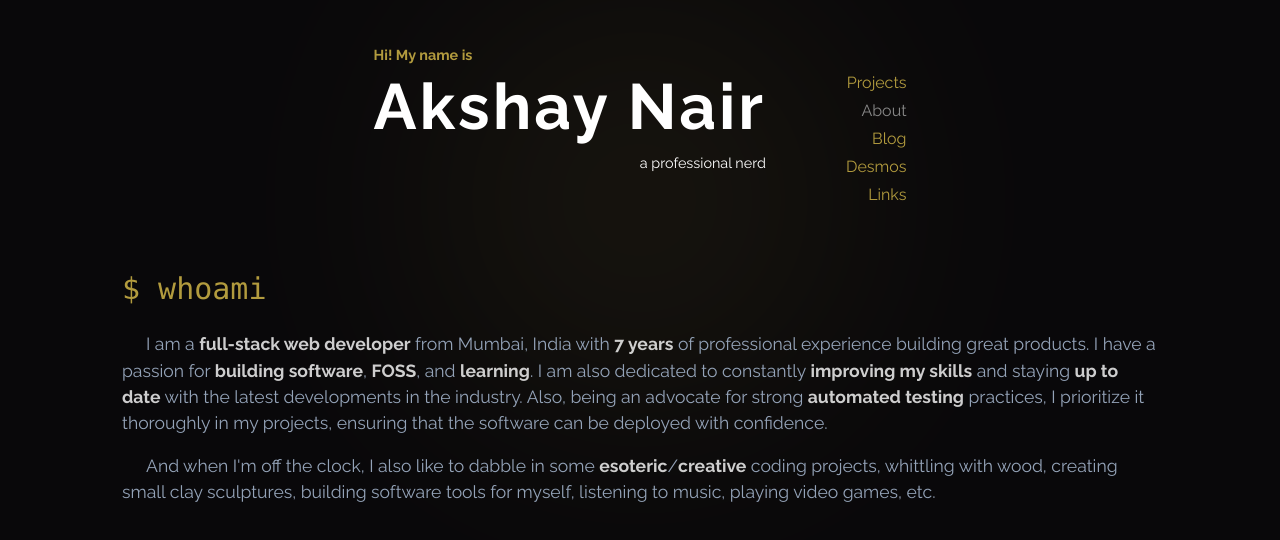
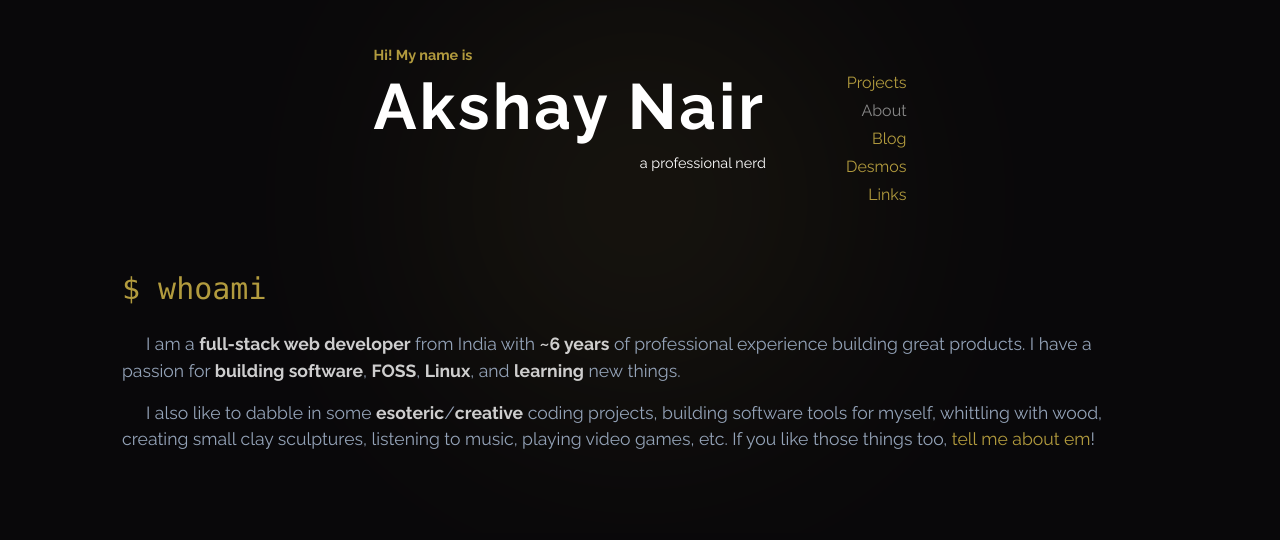
Before and after one commit to phenax/ediblemonad.dev, a Next.js app: page /about in a window 1280 px wide. Shown: the top 540 px of the page. Built offline with nearby package versions, Linux system fonts and the light colour scheme.

Commit message:
Minor content update for about + style changes

```diff
--- a/components/Header.tsx
+++ b/components/Header.tsx
@@ -45,7 +45,7 @@ export const Header = ({ variant = 'default' }: { variant?: 'simple' | 'default'
 
       <div
         className={[
-          styles.spacing,
+          isSimpleVariant ? '' : styles.spacing,
           `relative text-right flex px-6 justify-around gap-3 text-base`,
           isSimpleVariant
             ? 'align-top inline-block text-sm max-w-[800px] m-auto'
--- a/pages/about/index.tsx
+++ b/pages/about/index.tsx
@@ -1,8 +1,12 @@
 import styles from '../../styles/page.module.css'
+import commonStyles from '../../styles/common.module.css'
 import Head from 'next/head'
 import { Header } from '../../components/Header'
+import Link from 'next/link'
 
 export default function About() {
+  const years = new Date().getFullYear() - 2017
+
   return (
     <>
       <Header />
@@ -25,22 +29,15 @@ export default function About() {
 
         <div className={`indent-6 text-slate-400 ${styles.paraWrap}`}>
           <p>
-            I am a <b>full-stack web developer</b> from Mumbai, India with{' '}
-            <b>7 years</b> of professional experience building great products. I
-            have a passion for <b>building software</b>, <b>FOSS</b>, and{' '}
-            <b>learning</b>. I am also dedicated to constantly{' '}
-            <b>improving my skills</b> and staying <b>up to date</b> with the
-            latest developments in the industry. Also, being an advocate for
-            strong <b>automated testing</b> practices, I prioritize it
-            thoroughly in my projects, ensuring that the software can be
-            deployed with confidence.
+            I am a <b>full-stack web developer</b> from India with{' '}
+            <b>~{years} years</b> of professional experience building great products.
+            I have a passion for <b>building software</b>, <b>FOSS</b>, <b>Linux</b>
+            , and <b>learning</b> new&nbsp;things.
           </p>
 
           <p>
-            And when I{`'`}m off the clock, I also like to dabble in some{' '}
-            <b>esoteric</b>/<b>creative</b> coding projects, whittling with
-            wood, creating small clay sculptures, building software tools for
-            myself, listening to music, playing video games, etc.
+            I also like to dabble in some <b>esoteric</b>/<b>creative</b> coding projects, building software tools for myself, whittling with wood, creating small clay sculptures, listening to music, playing video&nbsp;games,&nbsp;etc.
+            If you like those things too, <Link className={commonStyles.link} href="/contact">tell me about em</Link>!
           </p>
         </div>
       </main>
--- a/pages/contact/index.tsx
+++ b/pages/contact/index.tsx
@@ -19,10 +19,10 @@ const contacts = [
     brandColor: '#ffffff',
   },
   {
-    link: 'https://www.linkedin.com/in/akshay-nair5',
-    icon: faLinkedin,
-    text: 'LinkedIn',
-    brandColor: '#006192',
+    link: 'https://twitter.com/EdibleMonad',
+    icon: faTwitter,
+    text: 'Twitter',
+    brandColor: '#55ACEE',
   },
   {
     link: 'https://twitch.tv/EdibleMonad',
@@ -31,10 +31,10 @@ const contacts = [
     brandColor: '#6441A4',
   },
   {
-    link: 'https://twitter.com/EdibleMonad',
-    icon: faTwitter,
-    text: 'Twitter',
-    brandColor: '#55ACEE',
+    link: 'https://www.linkedin.com/in/akshay-nair5',
+    icon: faLinkedin,
+    text: 'LinkedIn',
+    brandColor: '#006192',
   },
 ]
 
```
